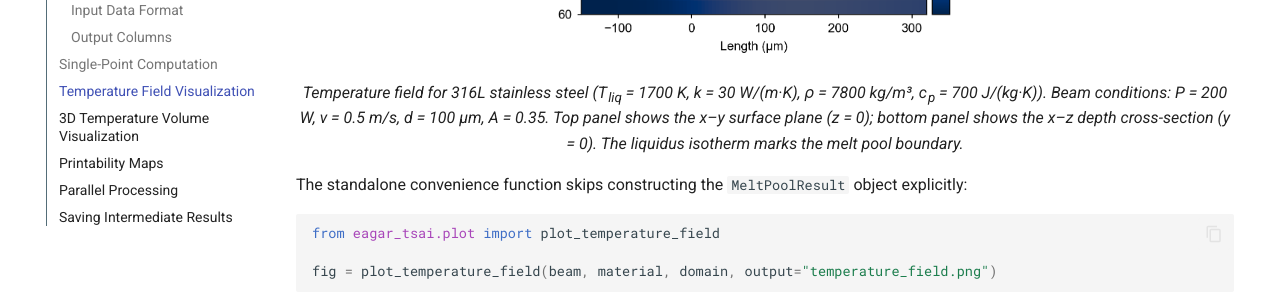
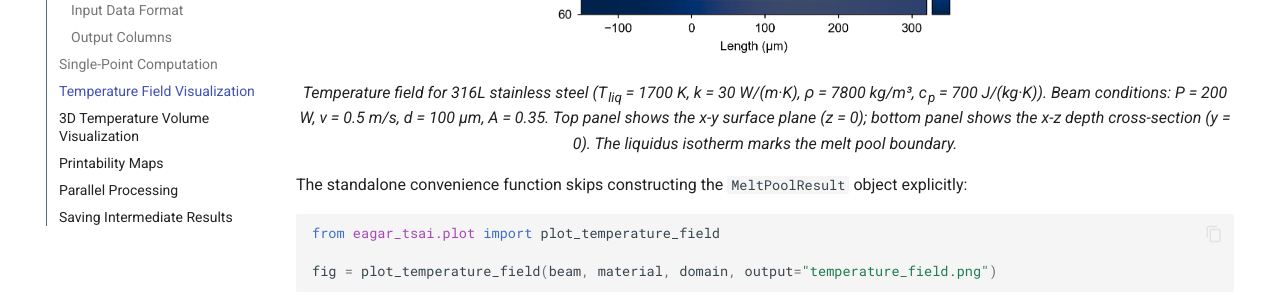
Before and after one commit to ArroyaveLab/eagar-tsai, an MkDocs documentation site: the page built from docs/usage.md, in a window 1280 px wide and 900 px high, scrolled down 3651 px. Shown: the part 177-477 px from the top of the window. Built offline with MkDocs 1.6.1 and Material for MkDocs 9.7.7, drawn with Linux system fonts in a browser that asks for light colours; comment, search, counter and statistics services are not loaded; some of the changed text lies outside the part shown.

Commit message:
Update simulation domain defaults and standardize "Eagar-Tsai" formatting in docs and config

```diff
--- a/docs/usage.md
+++ b/docs/usage.md
@@ -135,7 +135,7 @@
 
 <figure markdown="span" style="width: 100%; display: block; text-align: center;">
     ![Temperature field showing x-y surface and x-z depth cross-section for 316L stainless steel at 200 W, 0.5 m/s](img/temperature_field.png){ width="500" }
-    <figcaption style="display: block; width: 100%; max-width: 100%;">Temperature field for 316L stainless steel (T<sub>liq</sub> = 1700 K, k = 30 W/(m·K), ρ = 7800 kg/m³, c<sub>p</sub> = 700 J/(kg·K)). Beam conditions: P = 200 W, v = 0.5 m/s, d = 100 µm, A = 0.35. Top panel shows the x–y surface plane (z = 0); bottom panel shows the x–z depth cross-section (y = 0). The liquidus isotherm marks the melt pool boundary.</figcaption>
+    <figcaption style="display: block; width: 100%; max-width: 100%;">Temperature field for 316L stainless steel (T<sub>liq</sub> = 1700 K, k = 30 W/(m·K), ρ = 7800 kg/m³, c<sub>p</sub> = 700 J/(kg·K)). Beam conditions: P = 200 W, v = 0.5 m/s, d = 100 µm, A = 0.35. Top panel shows the x-y surface plane (z = 0); bottom panel shows the x-z depth cross-section (y = 0). The liquidus isotherm marks the melt pool boundary.</figcaption>
 </figure>
 
 The standalone convenience function skips constructing the `MeltPoolResult` object explicitly:
@@ -195,7 +195,7 @@
 
 ## Printability Maps
 
-`compute_printability_map` sweeps laser power and scan speed over a regular grid, runs the Eagar–Tsai model at every grid point, and classifies each point into one of four defect regimes (keyhole porosity, lack of fusion, balling, or defect-free).
+`compute_printability_map` sweeps laser power and scan speed over a regular grid, runs the Eagar-Tsai model at every grid point, and classifies each point into one of four defect regimes (keyhole porosity, lack of fusion, balling, or defect-free).
 
 !!! note "Parallelism"
     Each grid point is dispatched as an independent task to the worker pool. Workers stay fully utilized even when isolated points require iterative domain expansion.
--- a/mkdocs.yml
+++ b/mkdocs.yml
@@ -1,5 +1,5 @@
 site_name: eagar–tsai
-site_description: Python library for melt pool dimension estimation using the Eagar–Tsai moving heat source model
+site_description: Python library for melt pool dimension estimation using the Eagar-Tsai moving heat source model
 repo_url: https://github.com/ArroyaveLab/eagar-tsai
 repo_name: ArroyaveLab/eagar-tsai
 
```
Also changed, not shown: other parts of docs/usage.md (+6 -6 lines), docs/index.md (+4 -4 lines).
